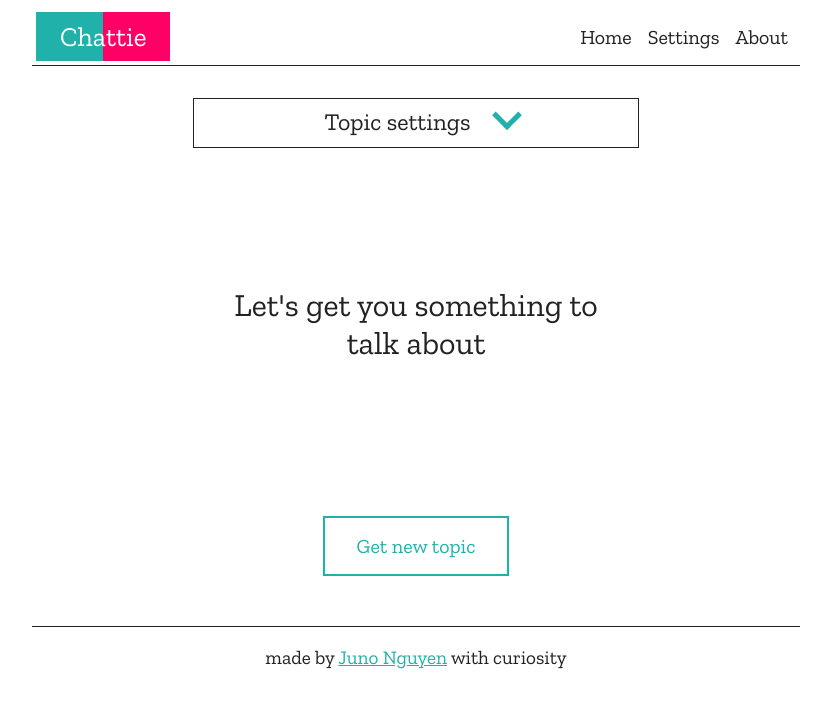
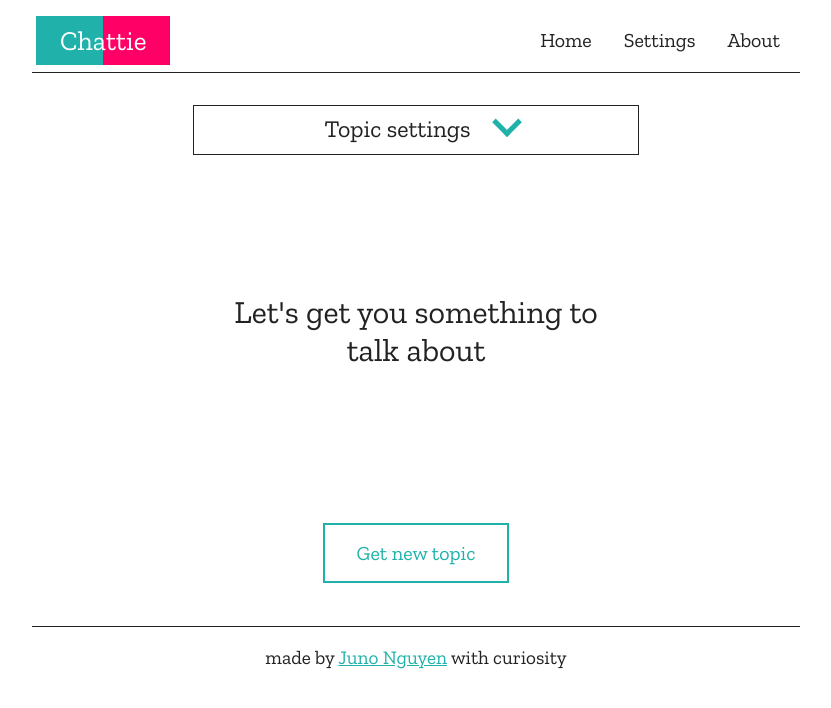
Before and after one commit to JunoNgx/chattie, a Vue app: page /home in a window 1280 px wide. Shown: the top 708 px of the page, without its empty margins (224-1055 px from the left). Built offline with nearby package versions, Linux system fonts and the light colour scheme.

Commit message:
Adjust navbar spacing

```diff
--- a/src/components/Header.vue
+++ b/src/components/Header.vue
@@ -62,7 +62,7 @@
         margin: 0.25rem
 
         &__item
-            // margin: 0.5rem
+            margin: 0.5rem
             text-decoration: none
             font-size: 1.25rem
             cursor: pointer
```
